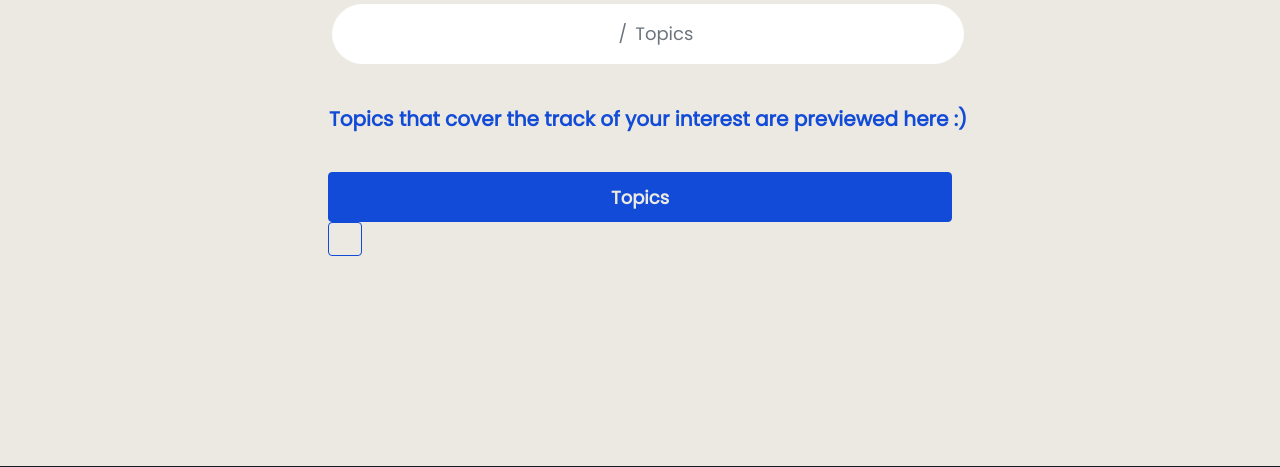
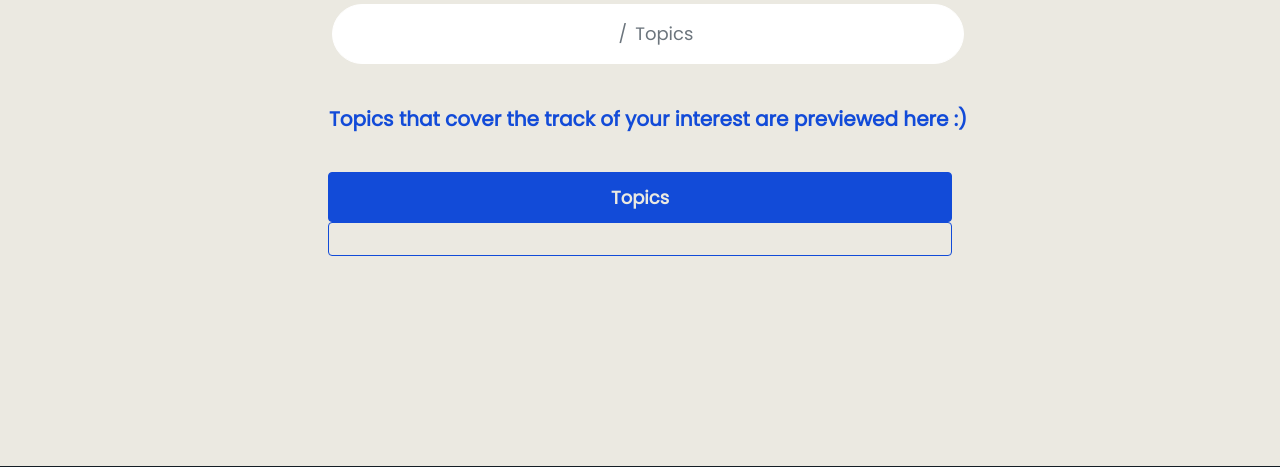
Before and after one commit to azez-alhoot/SiTech-Onboarding, a Django app: page /track/1/ in a window 1280 px wide, after a click on "Topics". Shown: the part 128-595 px from the top of the page. Run offline with Django 3.2, Linux system fonts and the light colour scheme; data that the repository does not hold is empty; some libraries are stand-ins or nearby versions.

Commit message:
list looks ok

```diff
--- a/onboarding/templates/track_topics.html
+++ b/onboarding/templates/track_topics.html
@@ -28,8 +28,10 @@
         Topics
     </button>
 
-    <div class="collapse" id="collapseExample">
-        <div class="card card-body">
+    <div class="collapse w-100 " id="collapseExample">
+
+            <div class="card card-body ">
+
                 {% for topic in topics %}
                 <button class="btn btn-primary my-3 w-100" type="button" data-bs-toggle="collapse"
                     data-bs-target="#courses{{ topic.0 }}" aria-expanded="false" aria-controls="#courses{{ topic.0 }}">
@@ -41,18 +43,20 @@
                         {% for course in courses %}
                         {% if topic.0 == course.1 %}
                         <div class="my-3">
-                        <h5 class="card-title mt-2 p-0 fw-bold fs-3"><a
+                            <h5 class="card-title mt-2 p-0 fw-bold fs-3 " ><a
                                     href="{% url 'course' topic.4 topic.1 course.4 %}">{{ course.0 }}</a></h5>
                             <h6 class="card-text text-wrap p-0 my-4">{{ course.2 }}</h6>
                             <p class="card-text text-wrap p-0 my-4"><b>Prerequisite:</b> {{ course.3 }}</p>
                             <!-- <a class="btn btn-primary" href="{% url 'course' topic.4 topic.1 course.4 %}">Start</a> -->
                         </div>
+                        <hr>
                         {% endif %}
                         {% endfor %}
                     </div>
                 </div>
                 {% endfor %}
             </div>
+
     </div>
 
 </div>
--- a/requirements.txt
+++ b/requirements.txt
@@ -2,3 +2,4 @@ Django~=3.2.6
 Pillow~=8.3.1
 django-crispy-forms>=1.9.0
 crispy-bootstrap5
+django-utils-six
```
Lines whose indentation alone changed are shown as unchanged.
